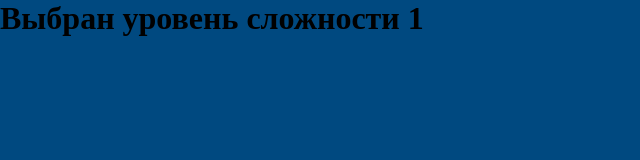
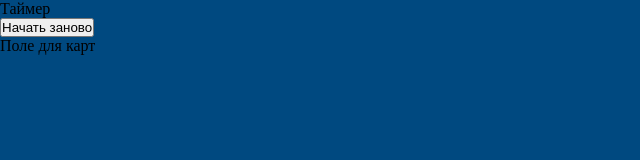
Before and after one commit to 1mpy/cards, a plain HTML site: page index.html in a window 1280 px wide. Both pictures are taken after a click on the button "Старт". Shown: the whole page, without its empty margins (0-640 px from the left). Drawn offline with Linux system fonts and the light colour scheme.

Commit message:
window.app+render+components+submit

```diff
--- /dev/null
+++ b/components/difficulty-1.js
@@ -0,0 +1,10 @@
+export function Easy(appEl) {
+  const appHtml = `<section class="gamebox">
+    <div class="gamebox__timer">Таймер
+    </div>
+    <button class="gamebox__restart-button">Начать заново</button>
+    <div class="gamebox__field"> Поле для карт</div>
+  </section>`;
+
+  appEl.innerHTML = appHtml;
+}
--- /dev/null
+++ b/difficulty-selection.js
@@ -0,0 +1,50 @@
+import { Easy } from "./components/difficulty-1.js";
+
+window.application = {
+  level: null,
+};
+
+export function gameDifficulty(appEl) {
+  const renderGameDifficulty = (appEl) => {
+    const appHtml = `<section class="game">
+        <div class="game__menu">
+            <h2 class="game__menu-heading">
+                Выбери <br />
+                сложность
+              </h2>
+            <form class="difficulty" id="difficulty-form">
+                <div class="difficulty-box">
+                    <input class="difficulty__type" type="radio" id="game1" name="game" value="1" checked>
+                    <label for="game1">1</label>
+
+                    <input class="difficulty__type" type="radio" id="game2" name="game" value="2">
+                    <label for="game2">2</label>
+
+                    <input class="difficulty__type" type="radio" id="game3" name="game" value="3">
+                    <label for="game3">3</label>
+                </div>
+
+                <button class="game__menu-button" type="submit">Старт</button>
+            </form>
+        </div>
+    </section>`;
+    appEl.innerHTML = appHtml;
+  };
+  renderGameDifficulty(appEl);
+
+  const startButton = document.querySelector('#difficulty-form');
+
+  //   console.log(difficultyLevels);
+  //   console.log(startButton);
+  startButton.addEventListener("submit", () => {
+    const difficultyLevels = document.querySelectorAll(".difficulty__type");
+    for (const difficultyLevel of difficultyLevels) {
+      if (difficultyLevel.checked) {
+        window.application.level = difficultyLevel.value;
+      }
+      Easy(appEl);
+
+    }
+
+  });
+}
--- a/index.html
+++ b/index.html
@@ -8,25 +8,7 @@
     <link rel="stylesheet" href="style.css" />
   </head>
   <body class="main">
-    <section class="game">
-        <div class="game__menu">
-            <h2 class="game__menu-heading">
-                Выбери <br />
-                сложность
-              </h2>
-            <div class="difficulty">
-                <input class="difficulty__type" type="radio" id="game1" name="game" value="1" checked>
-                <label for="game1">1</label>
-
-                <input class="difficulty__type" type="radio" id="game2" name="game" value="2">
-                <label for="game2">2</label>
-
-                <input class="difficulty__type" type="radio" id="game3" name="game" value="3">
-                <label for="game3">3</label>
-            </div>
-            <button class="game__menu-button">Старт</button>
-        </div>
-    </section>
-    <script src="./main.js"></script>
+    <div id="app"></div>
+    <script type="module" src="./main.js"></script>
   </body>
 </html>
--- a/main.js
+++ b/main.js
@@ -1,12 +1,5 @@
-const difficultyLevels = document.querySelectorAll(".difficulty__type");
-const startButton = document.querySelector(".game__menu-button");
-// console.log(difficultyLevels);
-// console.log(startButton);
-startButton.addEventListener("click", () => {
-  for (const difficultyLevel of difficultyLevels) {
-    if (difficultyLevel.checked) {
-      localStorage.setItem('game', difficultyLevel.value);
-      document.body.innerHTML = `<h1>Выбран уровень сложности ${difficultyLevel.value}</h2>`;
-    }
-  }
-});
+import {gameDifficulty} from "./difficulty-selection.js"
+
+const appEl = document.getElementById('app');
+
+gameDifficulty(appEl);
--- a/style.css
+++ b/style.css
@@ -54,7 +54,15 @@
 .difficulty {
   padding-top: 48px;
   display: flex;
+  flex-direction: column;
+  align-items: center;
+}
+
+.difficulty-box{
+  display: flex;
   flex-direction: row;
+  justify-content: center;
+  flex-wrap: nowrap;
   column-gap: 24px;
 }
 
```
Also changed, not shown: components/difficulty-2.js (added), components/difficulty-3.js (added).
